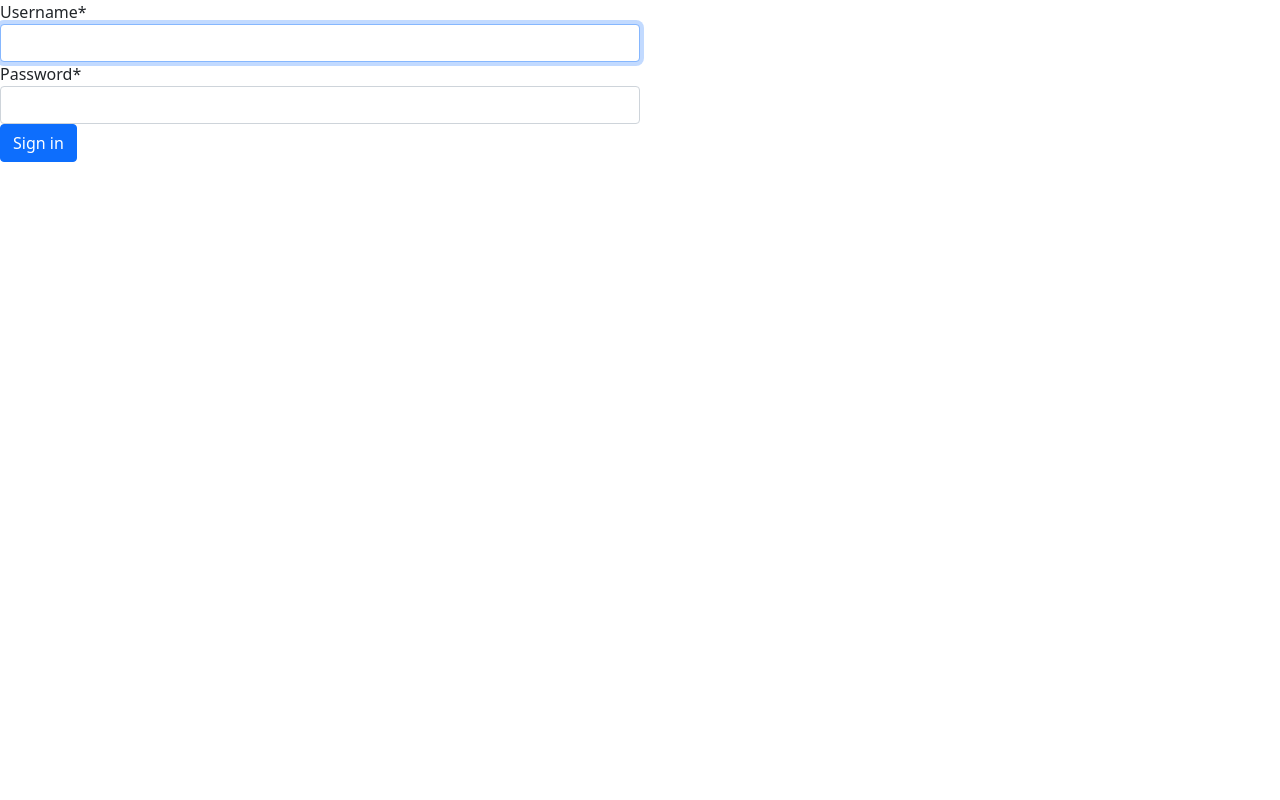
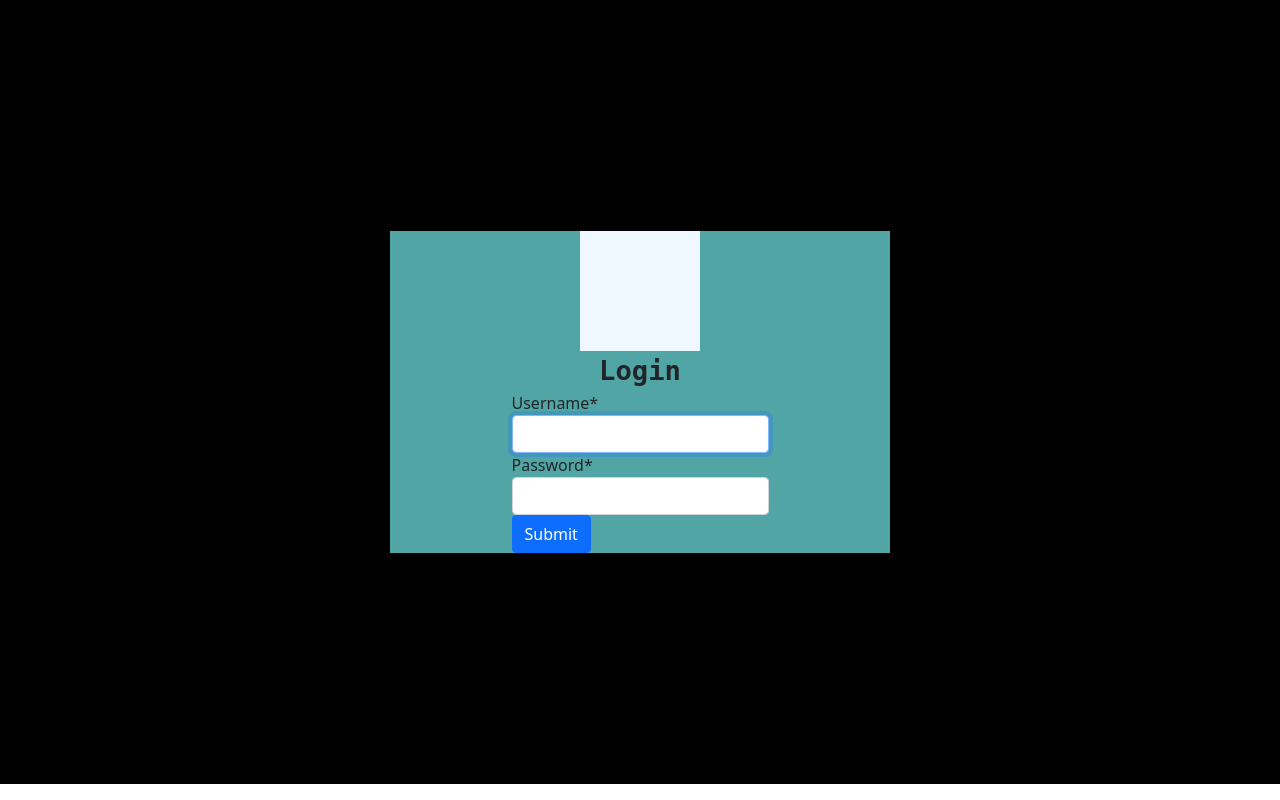
Before and after one commit to Jayson7/djaango-Auths, a Django app: page /login/ in a window 1280 px wide. Run offline with Django 4.2, Linux system fonts and the light colour scheme; some libraries are stand-ins or nearby versions.

Commit message:
crispy forms config

```diff
--- a/authenticator/Templates/registration/login.html
+++ b/authenticator/Templates/registration/login.html
@@ -15,20 +15,18 @@
 </head>
 
 <body>
-    <div class="wrappers">
-        <form method="post">
-            {% csrf_token %}
-            <div class="form-col">
-                <div class="form-group col-md-6 mb-0">
-                    {{ form.username|as_crispy_field }}
-                </div>
-                <div class="form-group col-md-6 mb-0">
-                    {{ form.password|as_crispy_field }}
-                </div>
-            </div>
+    <div class="screen-login">
+        <div class="wrappers">
+            <div class="logos-img"></div>
+            <div class="logos">Login</div>
+            <form method="post">
+                {% csrf_token %}
+                <div class="form-group">{{form.username | as_crispy_field}}</div>
+                <div class="form-group">{{form.password | as_crispy_field}}</div>
 
-            <button type="submit" class="btn btn-primary">Sign in</button>
-        </form>
+                <button type="submit" class="btn btn-primary">Submit</button>
+            </form>
+        </div>
     </div>
 </body>
 
--- a/authenticator/static/login.css
+++ b/authenticator/static/login.css
@@ -0,0 +1,30 @@
+.wrappers {
+    background-color: rgb(82, 165, 165);
+    width: 500px;
+    display: flex;
+    flex-direction: column;
+    align-items: center;
+    justify-content: space-around;
+}
+
+.screen-login {
+    width: 100%;
+    height: 98vh;
+    background-color: black;
+    display: flex;
+    flex-direction: column;
+    justify-content: center;
+    align-items: center;
+}
+
+.logos {
+    font-size: 1.7rem;
+    font-family: monospace;
+    font-weight: 900;
+}
+
+.logos-img {
+    width: 120px;
+    height: 120px;
+    background-color: aliceblue;
+}
```
Also changed, not shown: authenticator/db.sqlite3, authenticator/static/images/1.jpg (added).
